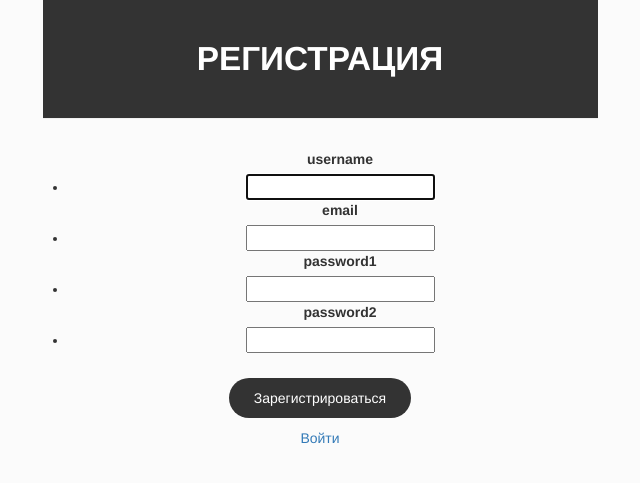
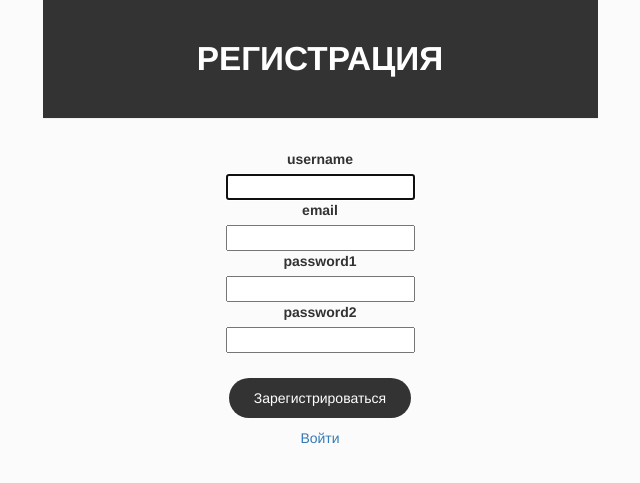
Before and after one commit to valeriyamazur/TestDjangoBFU, a Django app: page /register/ in a window 1280 px wide. Shown: the top 483 px of the page, without its empty margins (320-960 px from the left). Run offline with Django 3.2, Linux system fonts and the light colour scheme; some libraries are stand-ins or nearby versions.

Commit message:
Добавила кнопку удаления комментариев для юзера и убрала точки в форме регистрации

```diff
--- a/polls/urls.py
+++ b/polls/urls.py
@@ -8,5 +8,6 @@ urlpatterns = [
     path('comments/', views.Comments.as_view(), name='comments'),
     path('search/', views.get_queryset, name='search'),
     path('add-comment/<str:book>/<str:user>/', views.add_comment, name='book'),
+    path('del-comment/<str:book>/<str:comment>/', views.del_comm, name='book_del_com'),
 
 ]
--- a/templates/registration/signup.html
+++ b/templates/registration/signup.html
@@ -2,7 +2,14 @@
 {% load bootstrap4 %}
 <link rel="stylesheet" href="https://cdnjs.cloudflare.com/ajax/libs/twitter-bootstrap/3.3.7/css/bootstrap.min.css"/>
 <link rel="stylesheet" href="https://cdnjs.cloudflare.com/ajax/libs/font-awesome/4.7.0/css/font-awesome.min.css"/>
-
+<style>
+   li {
+    list-style-type: none; /* Убираем маркеры */
+   }
+   ul {
+    padding-left: 0; /* Сдвигаем список влево */
+   }
+  </style>
 {% load static %}
 <link rel="stylesheet" href="{% static 'css/styles.css' %}">
 <body>
```
Also changed, not shown: polls/templates/polls/comment_detail.html (+13 -2 lines), polls/views.py (+6 -2 lines), db.sqlite3.
